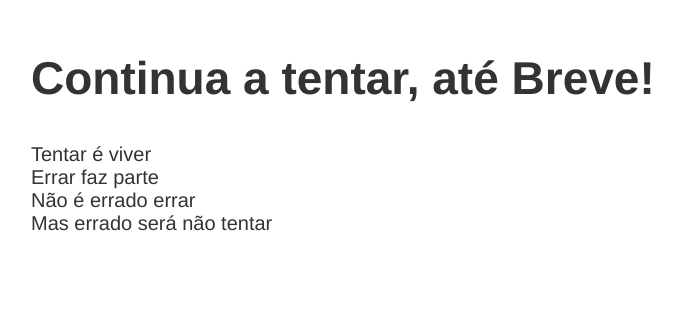
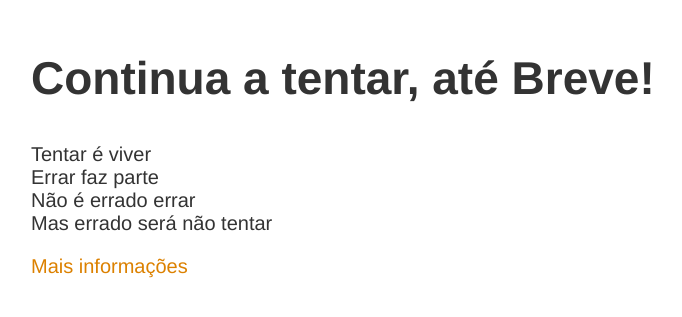
Before and after one commit to rubenf1999/viveatentar.github.io, a plain HTML site: page index.html in a window 1280 px wide. Shown: the part 145-462 px from the top of the page, without its empty margins (284-966 px from the left). Drawn offline with Linux system fonts and the light colour scheme.

Commit message:
Update index.html

```diff
--- a/index.html
+++ b/index.html
@@ -18,4 +18,5 @@
         Mas errado será não tentar</p>
 
     </div>
+	<a href="http://www.daniels.pt">Mais informações</a>
 </article>
```
